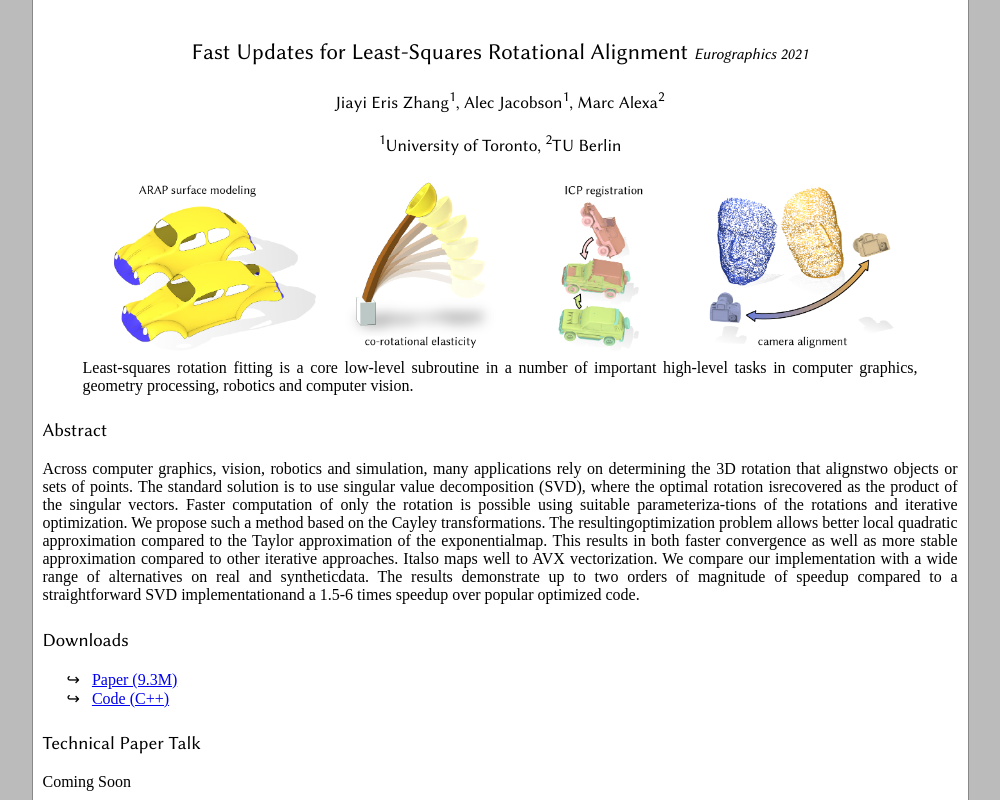
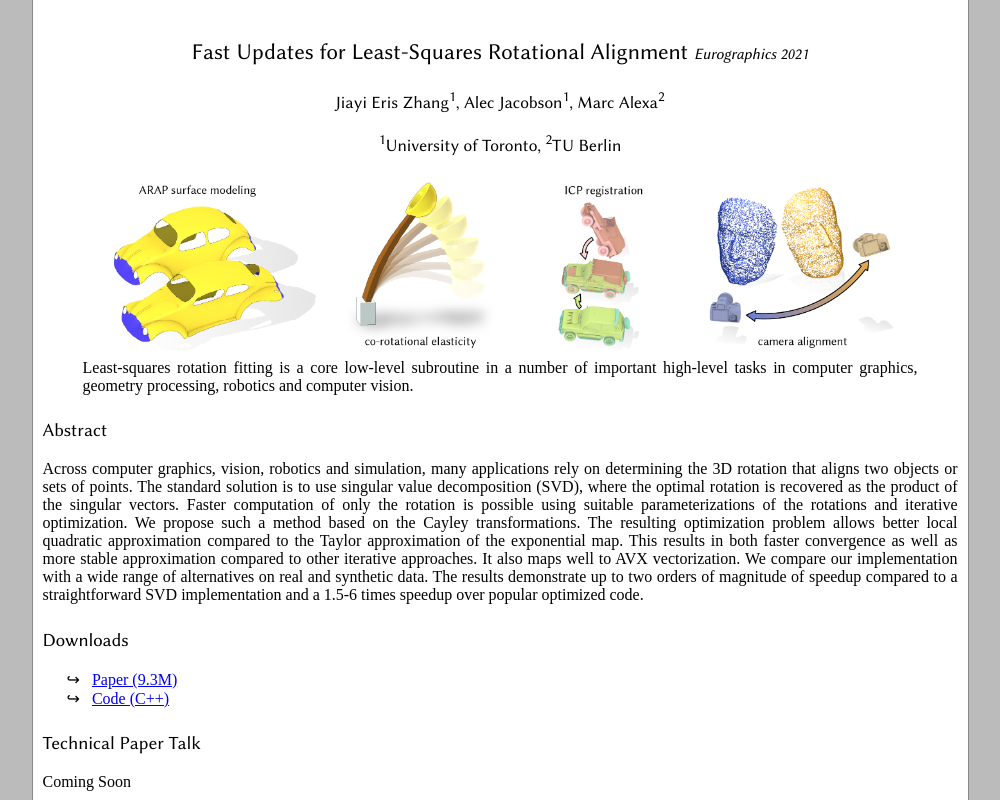
Before and after one commit to ErisZhang/fast-rotation-fitting-website, a plain HTML site: page index.html in a window 1280 px wide. Shown: the top 800 px of the page, without its empty margins (140-1140 px from the left). Drawn offline with Linux system fonts and the light colour scheme; a web font is replaced by a local one.

Commit message:
small fix

```diff
--- a/index.html
+++ b/index.html
@@ -23,7 +23,7 @@ Least-squares rotation fitting is a core low-level subroutine in a number of imp
 
 <h2 id="abstract">Abstract</h2>
 
-<p>Across computer graphics, vision, robotics and simulation, many applications rely on determining the 3D rotation that alignstwo objects or sets of points. The standard solution is to use singular value decomposition (SVD), where the optimal rotation isrecovered as the product of the singular vectors. Faster computation of only the rotation is possible using suitable parameteriza-tions of the rotations and iterative optimization. We propose such a method based on the Cayley transformations. The resultingoptimization problem allows better local quadratic approximation compared to the Taylor approximation of the exponentialmap. This results in both faster convergence as well as more stable approximation compared to other iterative approaches. Italso maps well to AVX vectorization. We compare our implementation with a wide range of alternatives on real and syntheticdata. The results demonstrate up to two orders of magnitude of speedup compared to a straightforward SVD implementationand a 1.5-6 times speedup over popular optimized code.</p>
+<p>Across computer graphics, vision, robotics and simulation, many applications rely on determining the 3D rotation that aligns two objects or sets of points. The standard solution is to use singular value decomposition (SVD), where the optimal rotation is recovered as the product of the singular vectors. Faster computation of only the rotation is possible using suitable parameterizations of the rotations and iterative optimization. We propose such a method based on the Cayley transformations. The resulting optimization problem allows better local quadratic approximation compared to the Taylor approximation of the exponential map. This results in both faster convergence as well as more stable approximation compared to other iterative approaches. It also maps well to AVX vectorization. We compare our implementation with a wide range of alternatives on real and synthetic data. The results demonstrate up to two orders of magnitude of speedup compared to a straightforward SVD implementation and a 1.5-6 times speedup over popular optimized code.</p>
 
 <h2 id="downloads">Downloads</h2>
 
@@ -48,7 +48,7 @@ Coming Soon
 <h2 id="acknowledgements">Acknowledgements</h2>
 
 <p>
-  This work is funded in part by the Deutsche Forschungsgemeinschaft under Germany’s Excellence Strategy – The Berlin Mathematics Research Center MATH+ EXC-2046/1, NSERC Discovery(RGPIN2017–05235, RGPAS–2017–507938), New Frontiers of Research Fund (NFRFE–201), the Ontario Early Research Award program, the Canada Research Chairs Program, and gifts by Adobe Systems. We thank Silvia Sellán for proofreading and all the anonymous reviewers for their helpful comments and suggestions.
+  This work is funded in part by the Deutsche Forschungsgemeinschaft under Germany’s Excellence Strategy – The Berlin Mathematics Research Center MATH+ EXC-2046/1, NSERC Discovery (RGPIN2017–05235, RGPAS–2017–507938), New Frontiers of Research Fund (NFRFE–201), the Ontario Early Research Award program, the Canada Research Chairs Program, and gifts by Adobe Systems. We thank Silvia Sellán for proofreading and all the anonymous reviewers for their helpful comments and suggestions.
 </p>
 
 </body>
```
